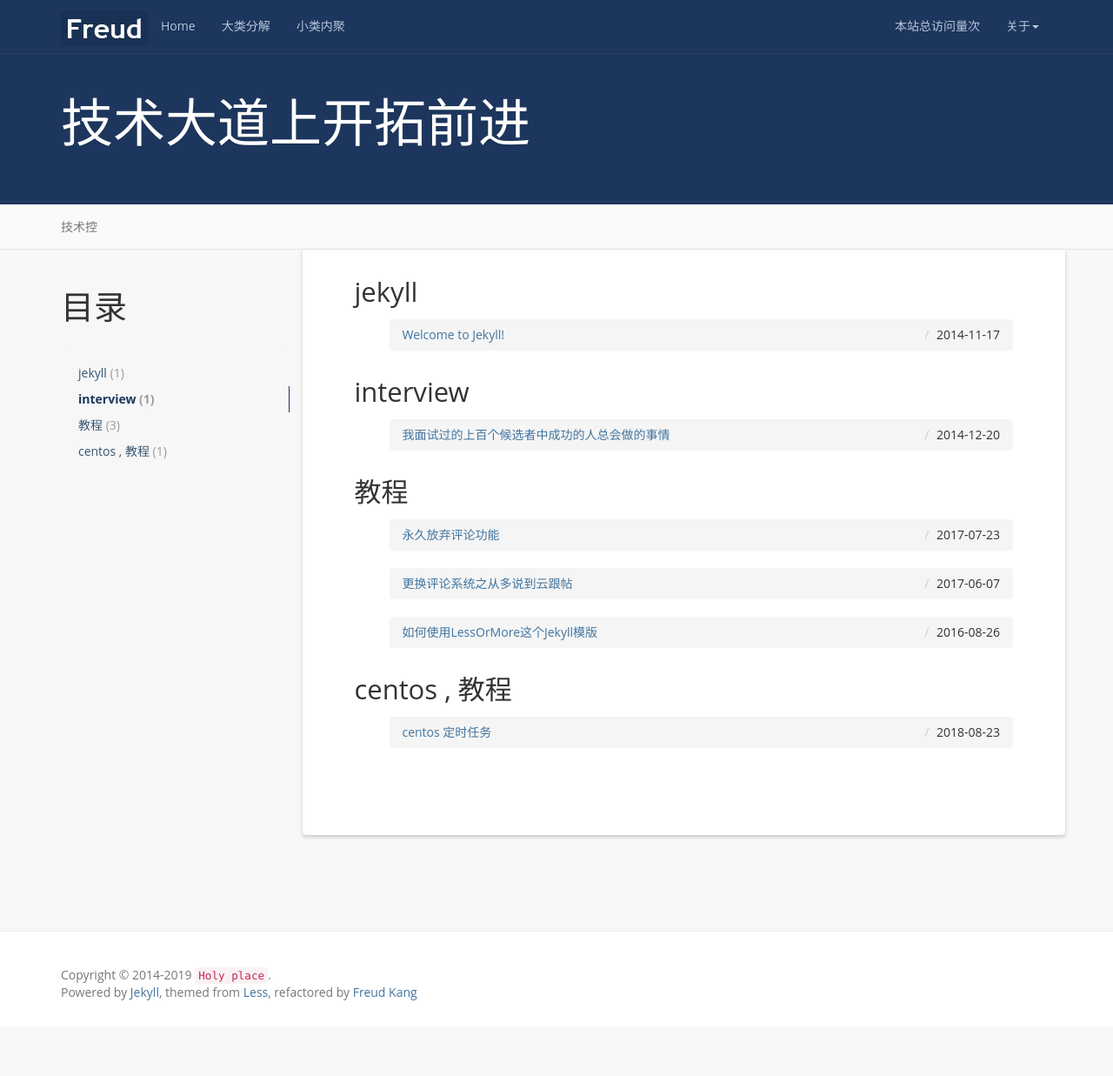
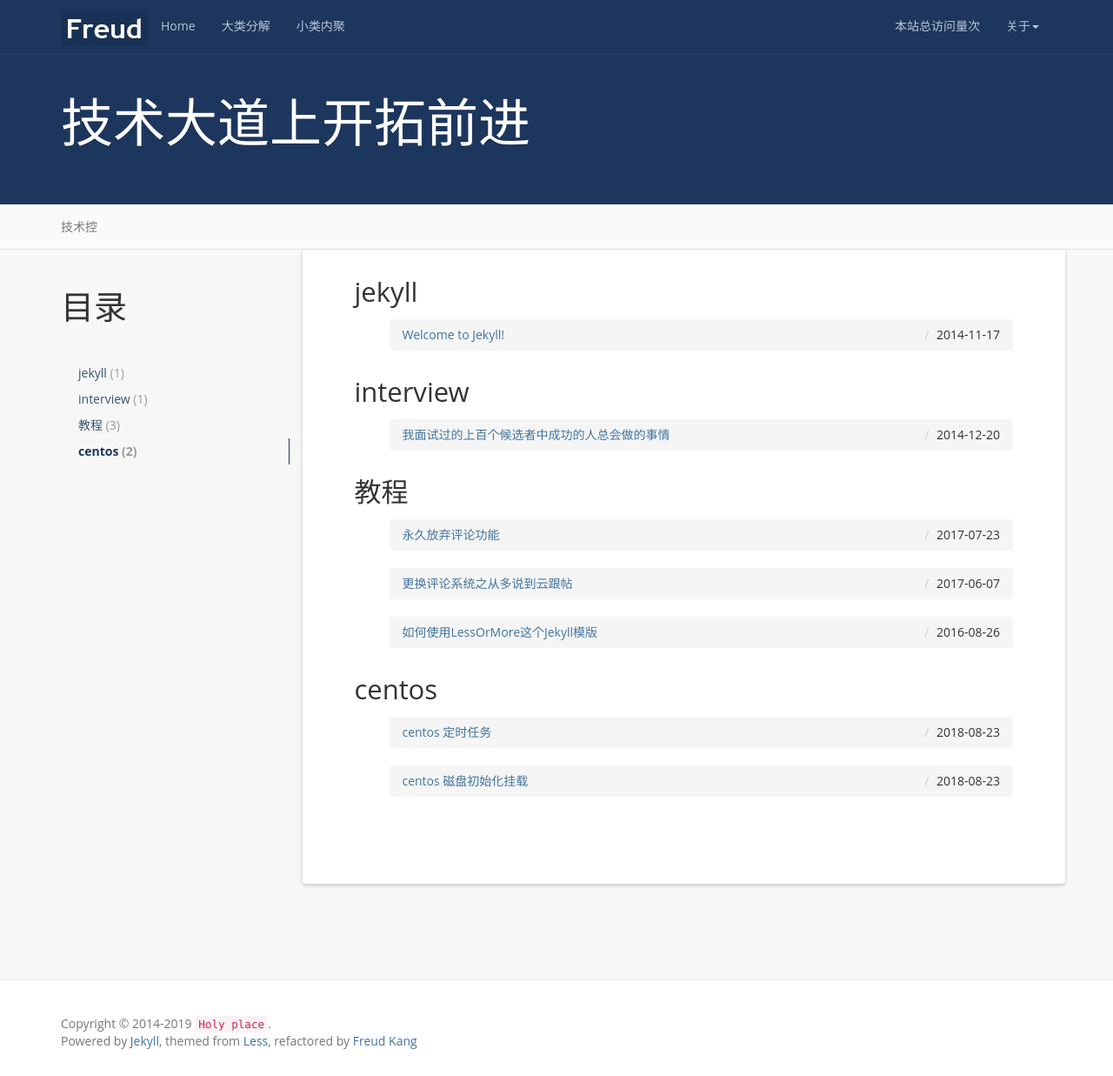
Before and after one commit to TorGor/TorGor.github.io, a Jekyll site: the page built from tag/index.html, in a window 1280 px wide and 1237 px high. Shown: the whole window at 87% size. Built offline with Jekyll 4.4.1, drawn with Linux system fonts in a browser that asks for light colours; nearby versions of some CDN libraries; comment, search, counter and statistics services are not loaded; some of the changed lines change nothing that is shown.

Commit message:
1.diskon-fix

```diff
--- /dev/null
+++ b/_posts/2018-08-24-centos-diskon.md
@@ -0,0 +1,85 @@
+---
+layout: post
+title:  centos 磁盘初始化挂载
+date:   2018-08-24 00:00:00 +0800
+categories: document
+tag: centos
+---
+
+* content
+{:toc}
+
+
+列出所有硬盘			{#list-disks}
+===
+
+`fdisk -l | grep -P "Disk /dev/[a-z]{0,3}:"`
+
+显示如图，可以看到有 sda，sdb
+
+![/styles/images/centos/diskon/finddisks.png]({{ '/styles/images/centos/diskon/finddisks.png' | prepend: site.baseurl  }})
+
+因为磁盘较大原因，使用 parted 命令分区：
+
+`parted /dev/sda`
+
+依次执行的命令：
+
++	parted /dev/sda
++	p
++	mklabel gpt
++	y
++	mkpart
++	sda1
++	ext4
++	0
++	1000GB
++	Ignore
++	P
+
+![/styles/images/centos/diskon/finddisks.png]({{ '/styles/images/centos/diskon/finddisks.png' | prepend: site.baseurl  }})
+
+查看分区：
+
+`fdisk -l `
+![/styles/images/centos/diskon/finddisks.png]({{ '/styles/images/centos/diskon/finddisks.png' | prepend: site.baseurl  }})
+
+
+
+格式化		{#formart-disk}
+===
+
+` mkfs.ext4 /dev/sda1`
+
+
+
+创建挂载目录  {#create-data}
+===
+
+创建挂载目录 /data 在系统根目录
+
+`cd ../`
+
+`mkdir data`
+
+`ll`
+
+
+挂载卷到 /data 目录：
+
+`mount /dev/sdb1 /data`
+
+
+`vi /etc/fstab`
+添加一行
+
+`/dev/sda1               /data                   ext4    defaults        1 1`
+![/styles/images/centos/diskon/vim-fstab.png]({{ '/styles/images/centos/diskon/vim-fstab.png' | prepend: site.baseurl  }})
+
+
+重启系统 {#create-data}
+===
+
+重启并查看是否成功
+
+![/styles/images/centos/diskon/success-df-h.png]({{ '/styles/images/centos/diskon/success-df-h.png' | prepend: site.baseurl  }})
--- a/_posts/2018-08-24-centos-time-crontab.md
+++ b/_posts/2018-08-24-centos-time-crontab.md
@@ -3,7 +3,7 @@ layout: post
 title:  centos 定时任务
 date:   2018-08-24 00:00:00 +0800
 categories: document
-tag: centos , 教程
+tag: centos
 ---
 
 * content
```
Also changed, not shown: styles/images/centos/diskon/fdisk-l.png (added), styles/images/centos/diskon/finddisks.png (added), styles/images/centos/diskon/parted-cmd.png (added), styles/images/centos/diskon/success-df-h.png (added), styles/images/centos/diskon/vim-fstab.png (added).
